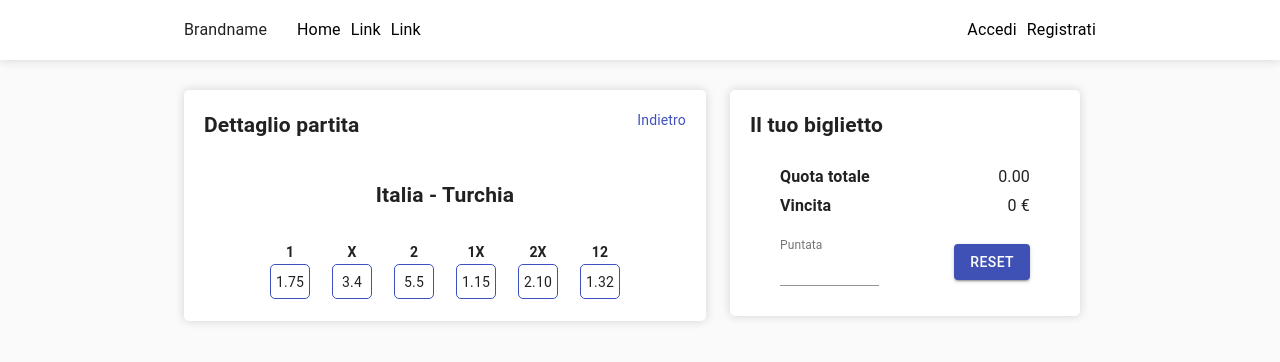
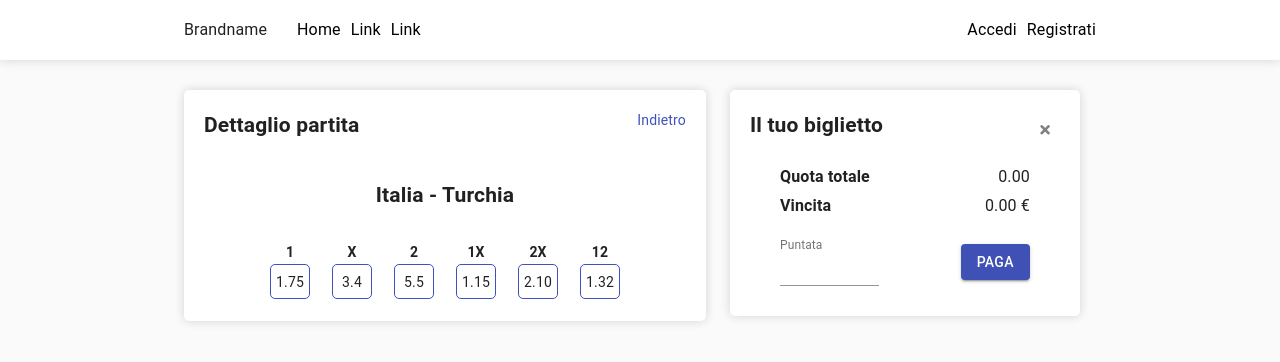
Before and after one commit to alessandro-lo-presti/bet-manager, a React (Create React App) app: page /1 in a window 1280 px wide. Shown: the top 362 px of the page. Built offline with nearby package versions, Linux system fonts and the light colour scheme.

Commit message:
fix clearAll func in bettinslip

```diff
--- a/src/components/betting-slip/BettingSlip.js
+++ b/src/components/betting-slip/BettingSlip.js
@@ -51,6 +51,9 @@ const useStyles = makeStyles((theme) => ({
   textCenter: {
     textAlign: "center",
   },
+  pr10: {
+    paddingRight: "10px",
+  },
   bet_d: {
     width: "190px",
   },
@@ -97,8 +100,12 @@ function BettingSlip(props) {
 
   return (
     <Box className={classes.root} display="flex" flexDirection="column">
-      <Box>
+      <Box display="flex" justifyContent="space-between" alignItems="center">
         <h2 className={classes.title}>Il tuo biglietto</h2>
+        <i
+          className={"fas fa-times " + classes.icon + " " + classes.pr10}
+          onClick={() => clearAll()}
+        ></i>
       </Box>
       {activeBet.map((bet) => (
         <Box
@@ -135,7 +142,7 @@ function BettingSlip(props) {
           justifyContent="space-between"
         >
           <Typography className={classes.potText}>Vincita</Typography>
-          <Typography>{pot} €</Typography>
+          <Typography>{pot.toFixed(2)} €</Typography>
         </Box>
       </Box>
       <Box
@@ -155,7 +162,7 @@ function BettingSlip(props) {
           }}
         />
         <Button variant="contained" color="primary" onClick={() => clearAll()}>
-          Reset
+          Paga
         </Button>
       </Box>
     </Box>
```
